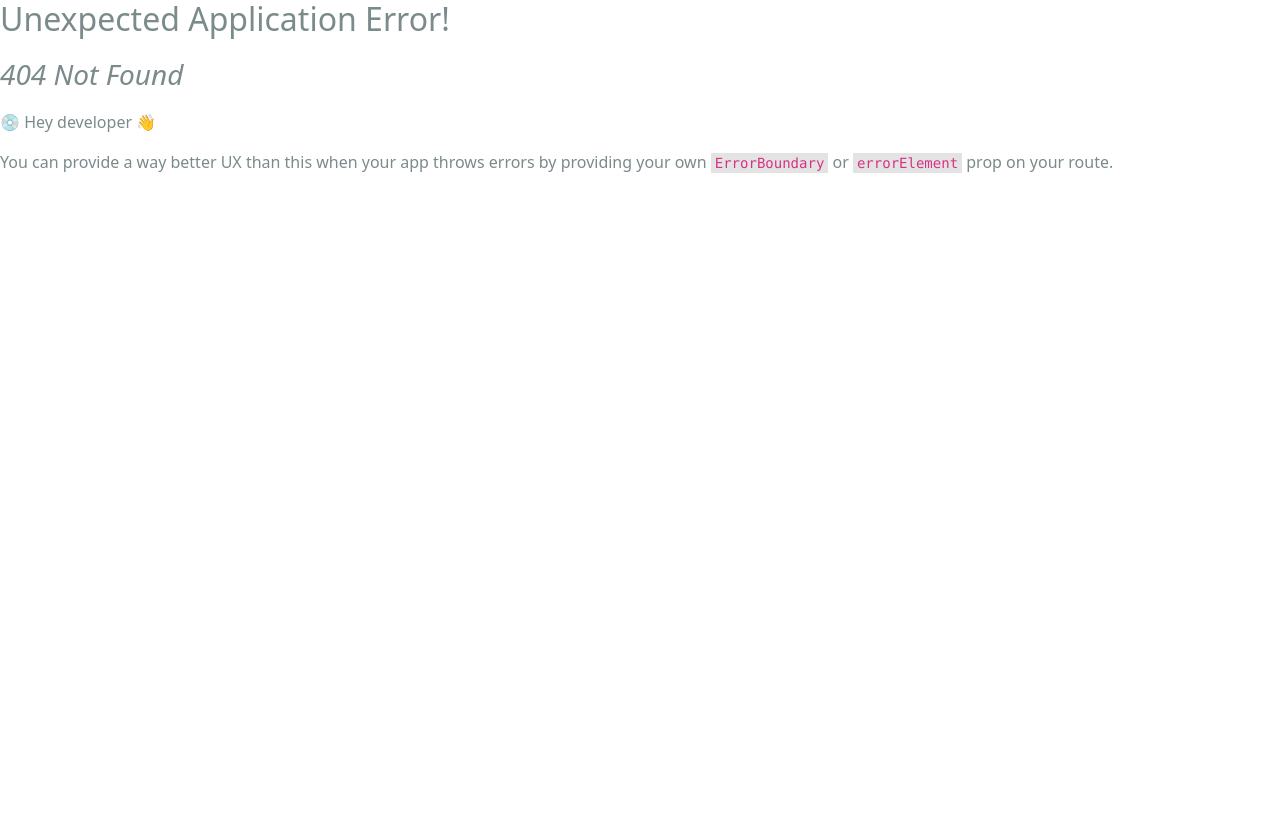
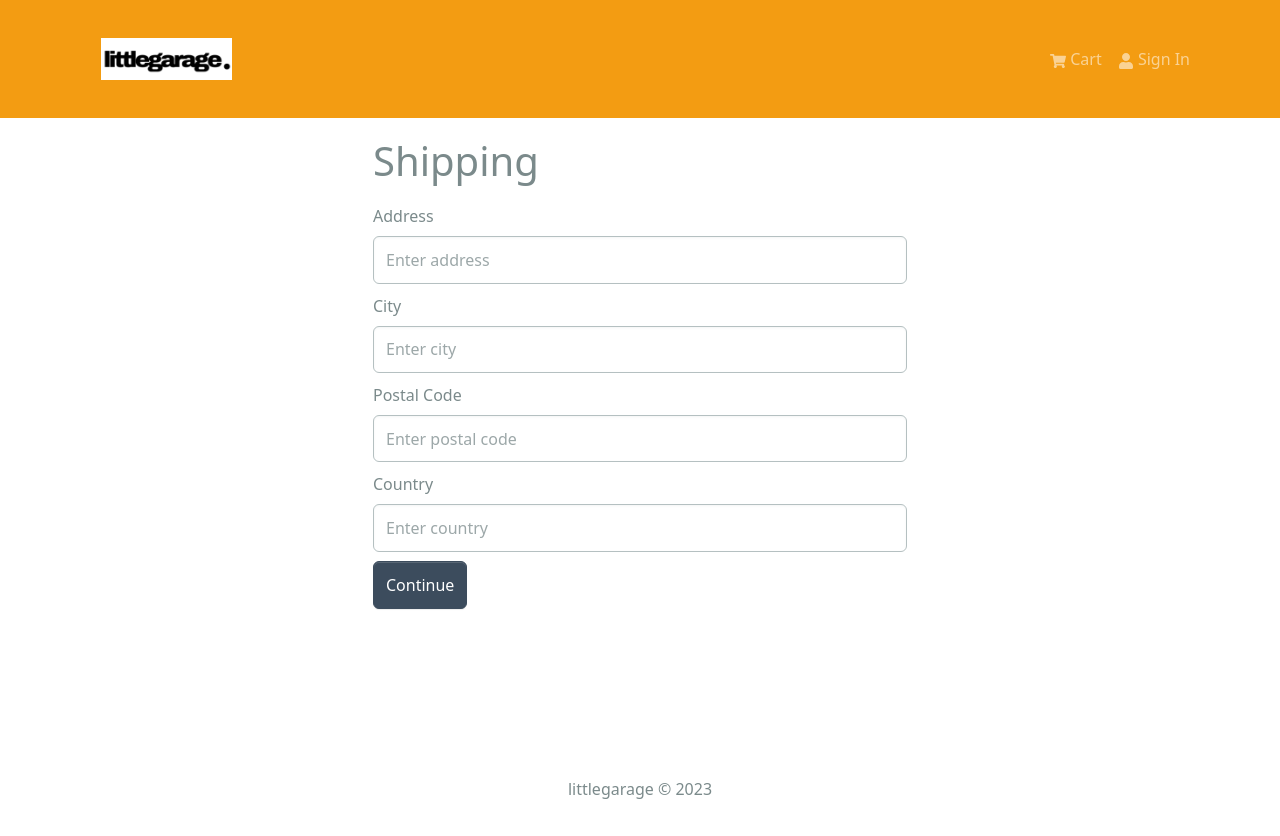
Before and after one commit to gergacio/LittleGarage, a React (Create React App) app in the folder frontend/: page /shipping in a window 1280 px wide. Before the commit this address had no page. Before the commit the page ends 800 px from the top, so only its background shows below. Built offline with nearby package versions, Linux system fonts and the light colour scheme.

Commit message:
shipping

```diff
--- /dev/null
+++ b/frontend/src/components/PrivateRoute.jsx
@@ -0,0 +1,17 @@
+import { Outlet, Navigate } from "react-router-dom";
+import { useSelector } from "react-redux";
+
+const PrivateRoute = () => {
+    const { userInfo } = useSelector((state) => state.auth);
+
+    return userInfo ? (
+        <Outlet />
+    ) : (
+        <Navigate
+            to="/login"
+            replace
+        />
+    );
+};
+
+export default PrivateRoute;
--- a/frontend/src/index.js
+++ b/frontend/src/index.js
@@ -13,11 +13,13 @@
 import "./assets/styles/bootstrap.custom.css";
 import "./assets/styles/index.css";
 import App from "./App";
+// import PrivateRoute from "./screens/PrivateRoute.jsx";
 import HomeScreen from "./screens/HomeScreen";
 import ProductScreen from "./screens/ProductScreen";
 import CartScreen from "./screens/CartScreen.jsx";
 import LoginScreen from "./screens/LoginScreen.jsx";
 import RegisterScreen from "./screens/RegisterScreen.jsx";
+import ShippingScreen from "./screens/ShippingScreen.jsx";
 
 const router = createBrowserRouter(
     createRoutesFromElements(
@@ -54,6 +56,12 @@
                 path="/register"
                 element={<RegisterScreen />}
             ></Route>
+
+            <Route
+                index={true}
+                path="/shipping"
+                element={<ShippingScreen />}
+            ></Route>
         </Route>
     )
 );
--- /dev/null
+++ b/frontend/src/screens/ShippingScreen.jsx
@@ -0,0 +1,104 @@
+import { useState } from "react";
+import { Form, Button } from "react-bootstrap";
+import { useDispatch, useSelector } from "react-redux";
+import { useNavigate } from "react-router-dom";
+import FormContainer from "../components/FormContainer";
+import { saveShippingAddress } from "../slices/cartSlice";
+// import CheckoutSteps from "../components/CheckoutSteps";
+
+const ShippingScreen = () => {
+    const cart = useSelector((state) => state.cart);
+    const { shippingAddress } = cart;
+
+    const [address, setAddress] = useState(shippingAddress?.address || "");
+    const [city, setCity] = useState(shippingAddress?.city || "");
+    const [postalCode, setPostalCode] = useState(
+        shippingAddress?.postalCode || ""
+    );
+    const [country, setCountry] = useState(shippingAddress?.country || "");
+
+    const dispatch = useDispatch();
+    const navigate = useNavigate();
+
+    const submitHandler = (e) => {
+        e.preventDefault();
+        dispatch(saveShippingAddress({ address, city, postalCode, country }));
+        navigate("/payment");
+    };
+
+    return (
+        <FormContainer>
+            {/* <CheckoutSteps
+                step1
+                step2
+            /> */}
+            <h1>Shipping</h1>
+            <Form onSubmit={submitHandler}>
+                <Form.Group
+                    className="my-2"
+                    controlId="address"
+                >
+                    <Form.Label>Address</Form.Label>
+                    <Form.Control
+                        type="text"
+                        placeholder="Enter address"
+                        value={address}
+                        required
+                        onChange={(e) => setAddress(e.target.value)}
+                    ></Form.Control>
+                </Form.Group>
+
+                <Form.Group
+                    className="my-2"
+                    controlId="city"
+                >
+                    <Form.Label>City</Form.Label>
+                    <Form.Control
+                        type="text"
+                        placeholder="Enter city"
+                        value={city}
+                        required
+                        onChange={(e) => setCity(e.target.value)}
+                    ></Form.Control>
+                </Form.Group>
+
+                <Form.Group
+                    className="my-2"
+                    controlId="postalCode"
+                >
+                    <Form.Label>Postal Code</Form.Label>
+                    <Form.Control
+                        type="text"
+                        placeholder="Enter postal code"
+                        value={postalCode}
+                        required
+                        onChange={(e) => setPostalCode(e.target.value)}
+                    ></Form.Control>
+                </Form.Group>
+
+                <Form.Group
+                    className="my-2"
+                    controlId="country"
+                >
+                    <Form.Label>Country</Form.Label>
+                    <Form.Control
+                        type="text"
+                        placeholder="Enter country"
+                        value={country}
+                        required
+                        onChange={(e) => setCountry(e.target.value)}
+                    ></Form.Control>
+                </Form.Group>
+
+                <Button
+                    type="submit"
+                    variant="primary"
+                >
+                    Continue
+                </Button>
+            </Form>
+        </FormContainer>
+    );
+};
+
+export default ShippingScreen;
```
